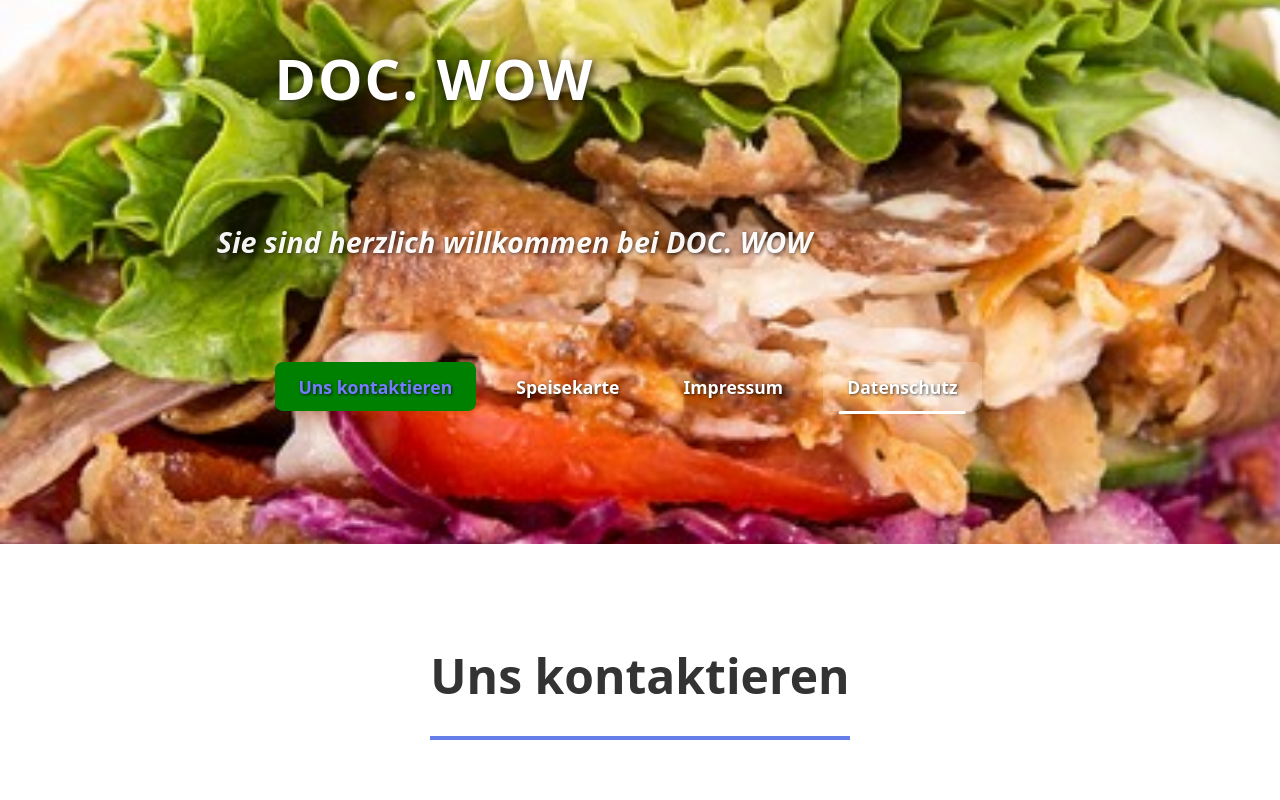
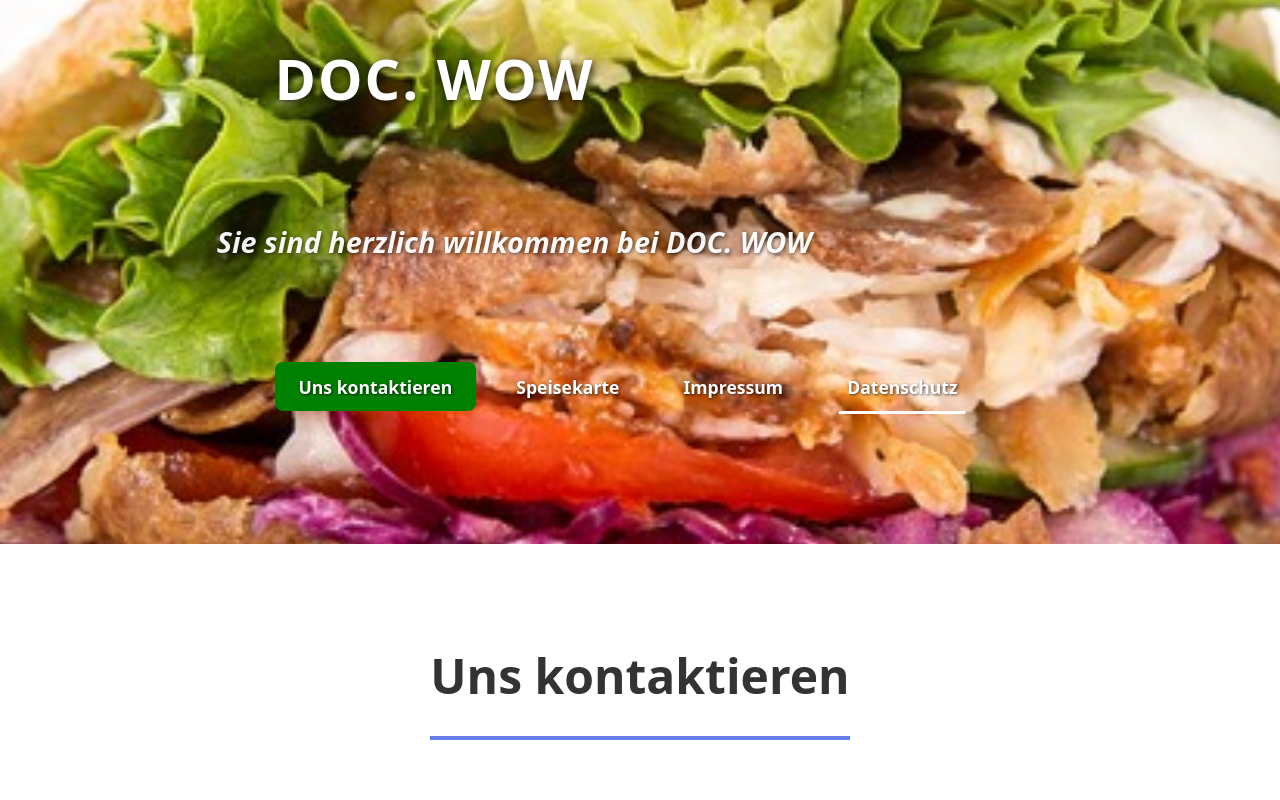
Before and after one commit to Ydi5291/DOCWOW-NEW, a React (Vite) app: page / in a window 1280 px wide. In both pictures the pointer is over the link 375 px from the left and 386 px from the top of the page. Shown: the top 800 px of the page. Built offline with nearby package versions, Linux system fonts and the light colour scheme.

Commit message:
Suppression de l'animation background et réduction hauteur header

```diff
--- a/src/components/Header.css
+++ b/src/components/Header.css
@@ -111,14 +111,10 @@
   text-shadow: 1px 1px 3px rgba(0, 0, 0, 0.7);
 }
 
-.nav-link:hover {
-  background-color: green;
-  transform: translateY(-2px);
-}
-
-.nav-link.active {
-  background-color: rgba(255, 255, 255, 0.2);
-  font-weight: 700;
+.nav-link:hover,
+.nav-link.active:hover {
+  background-color: green !important;
+  color: #fff;
 }
 
 .nav-link.active::after {
```
Also changed, not shown: 1 other file (tests, documents, lock files or other folders).
